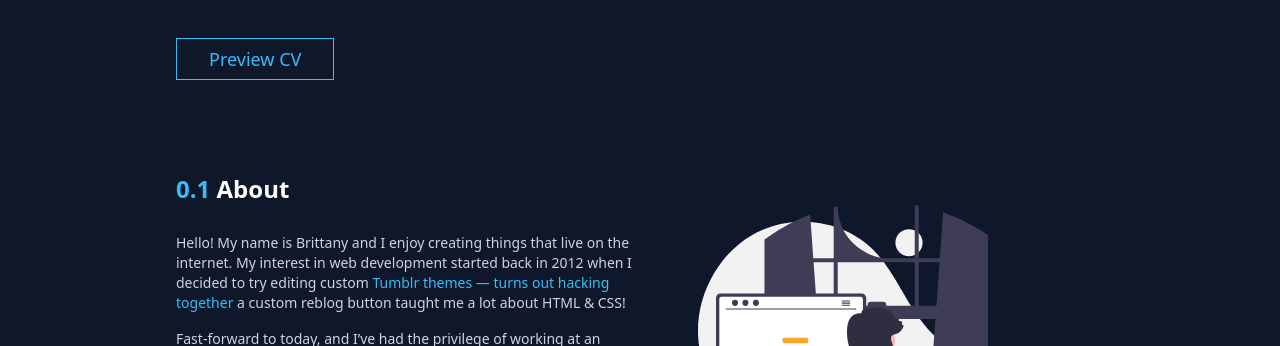
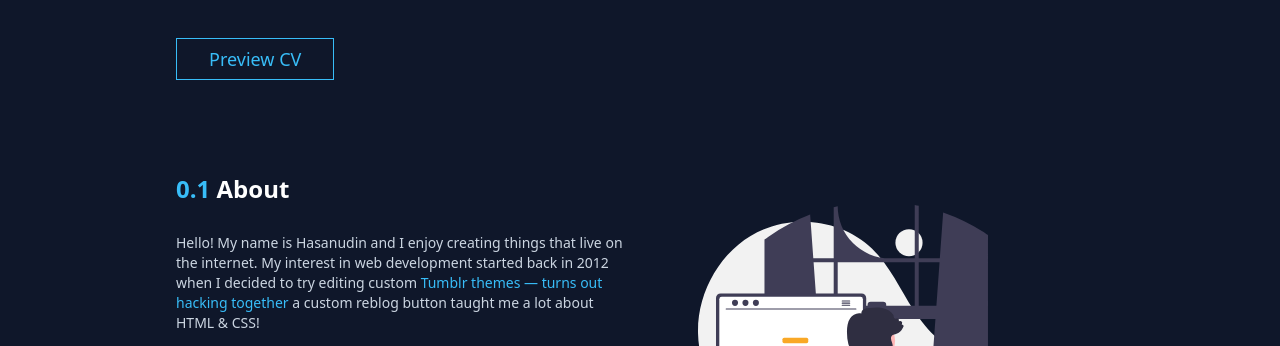
Before and after one commit to Hasanudiin/Hasanudiin.github.io, a website: page index.html in a window 1280 px wide. Shown: the part 403-749 px from the top of the page. Drawn offline with Linux system fonts and the light colour scheme.

Commit message:
merubah nama pada about

```diff
--- a/index.html
+++ b/index.html
@@ -84,7 +84,7 @@
         <div class="w-full sm:flex">
             <div class="flex flex-col gap-3 mt-3 sm:w-1/2 sm:gap-0">
                 <div></div>
-                <p class="text-slate-300 text-sm sm:text-xl sm:mt-4 md:text-sm">Hello! My name is Brittany and I enjoy
+                <p class="text-slate-300 text-sm sm:text-xl sm:mt-4 md:text-sm">Hello! My name is Hasanudin and I enjoy
                     creating
                     things that live
                     on the internet. My interest in web development started
```
